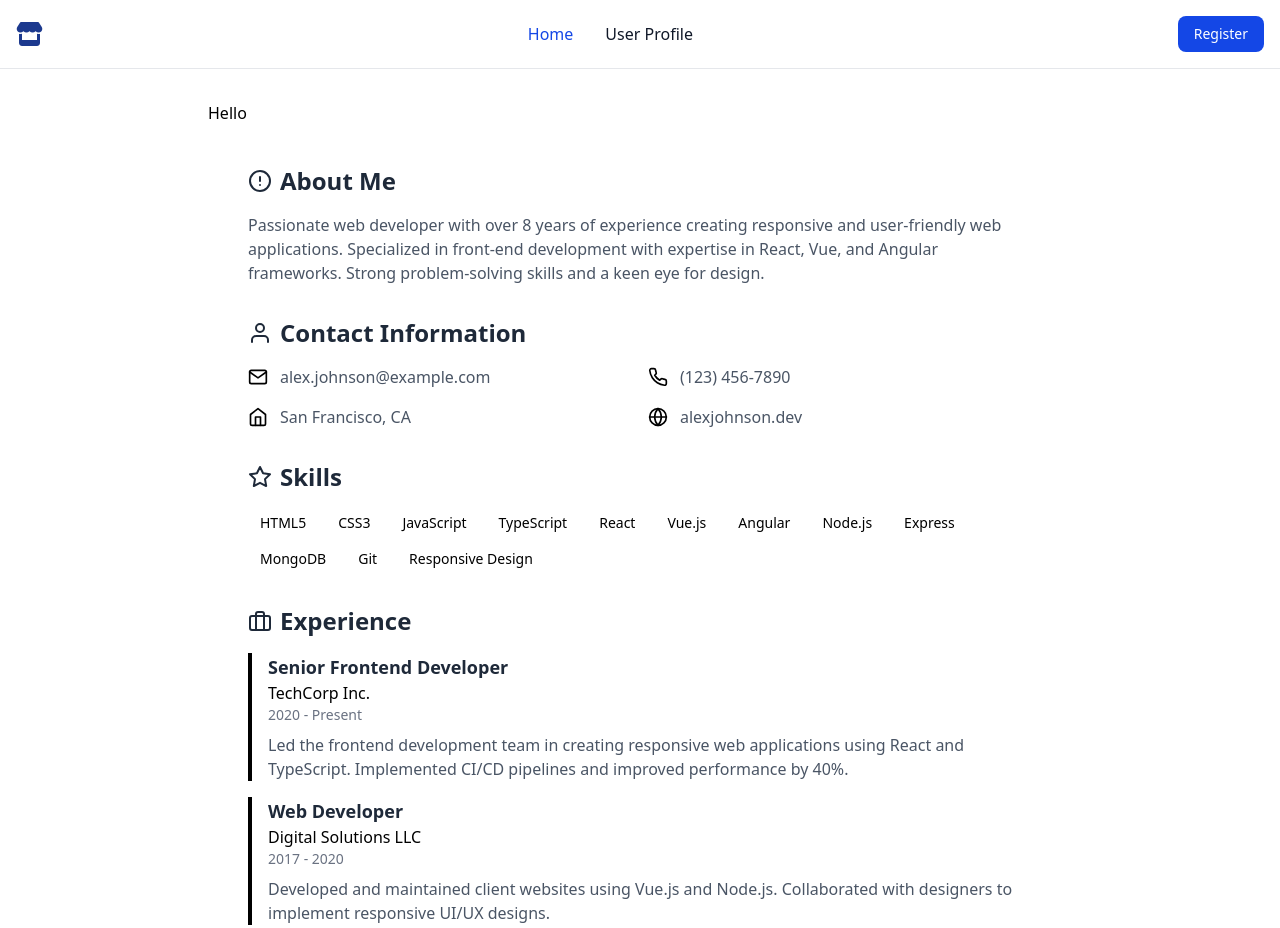
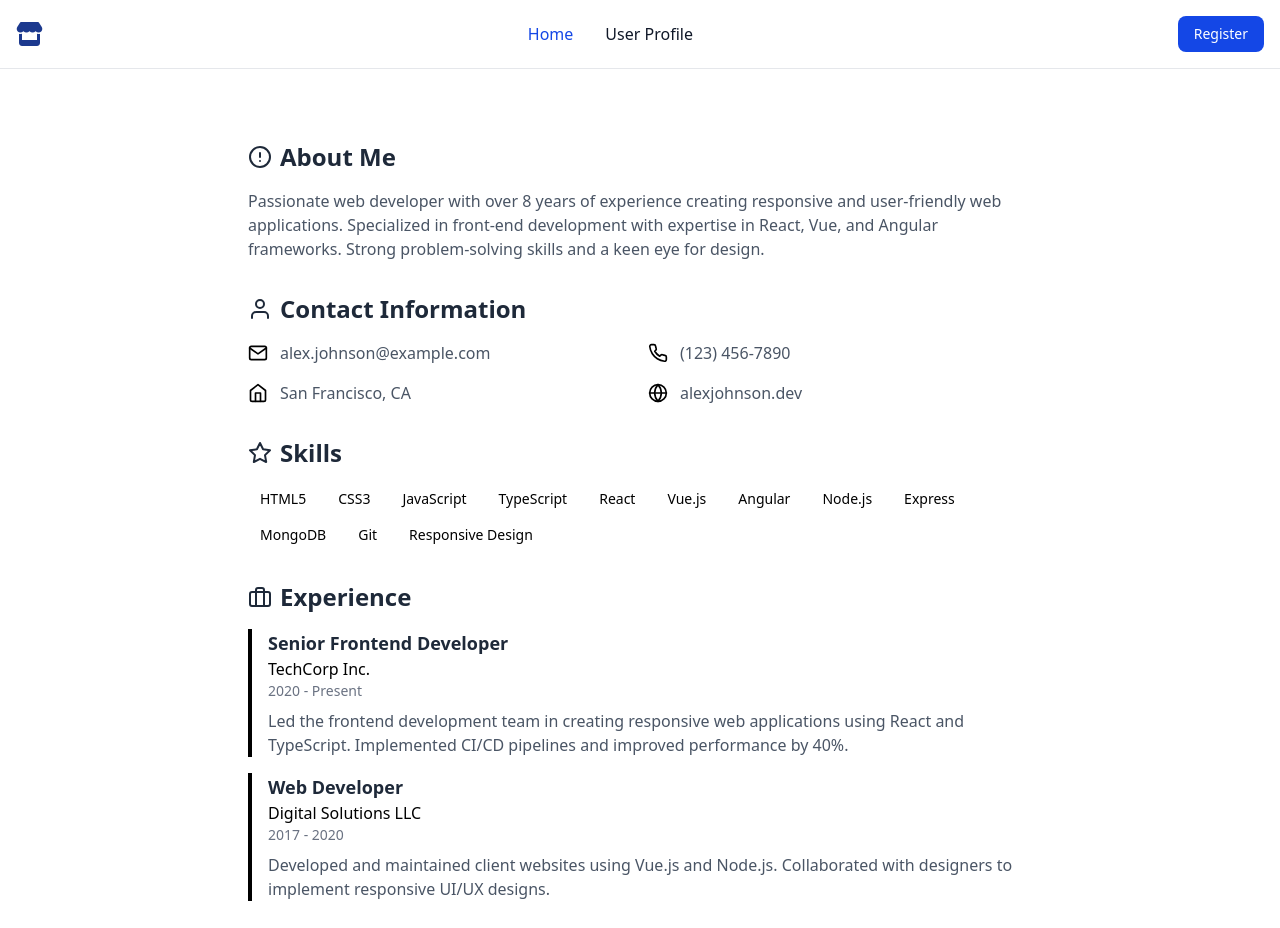
Before and after one commit to MenglongK/TailwindCSS-HW, a website: page src/userProfile.html in a window 1280 px wide. Shown: the top 928 px of the page. Drawn offline with Linux system fonts and the light colour scheme.

Commit message:
Update Code

```diff
--- a/src/userProfile.html
+++ b/src/userProfile.html
@@ -90,9 +90,6 @@
     </header>
     <main>
       <section class="container mx-auto px-4 py-8 max-w-4xl">
-        <div>
-          <h1>Hello</h1>
-        </div>
           <div class="p-6 sm:p-10">
             <section class="mb-8">
               <h2
```
